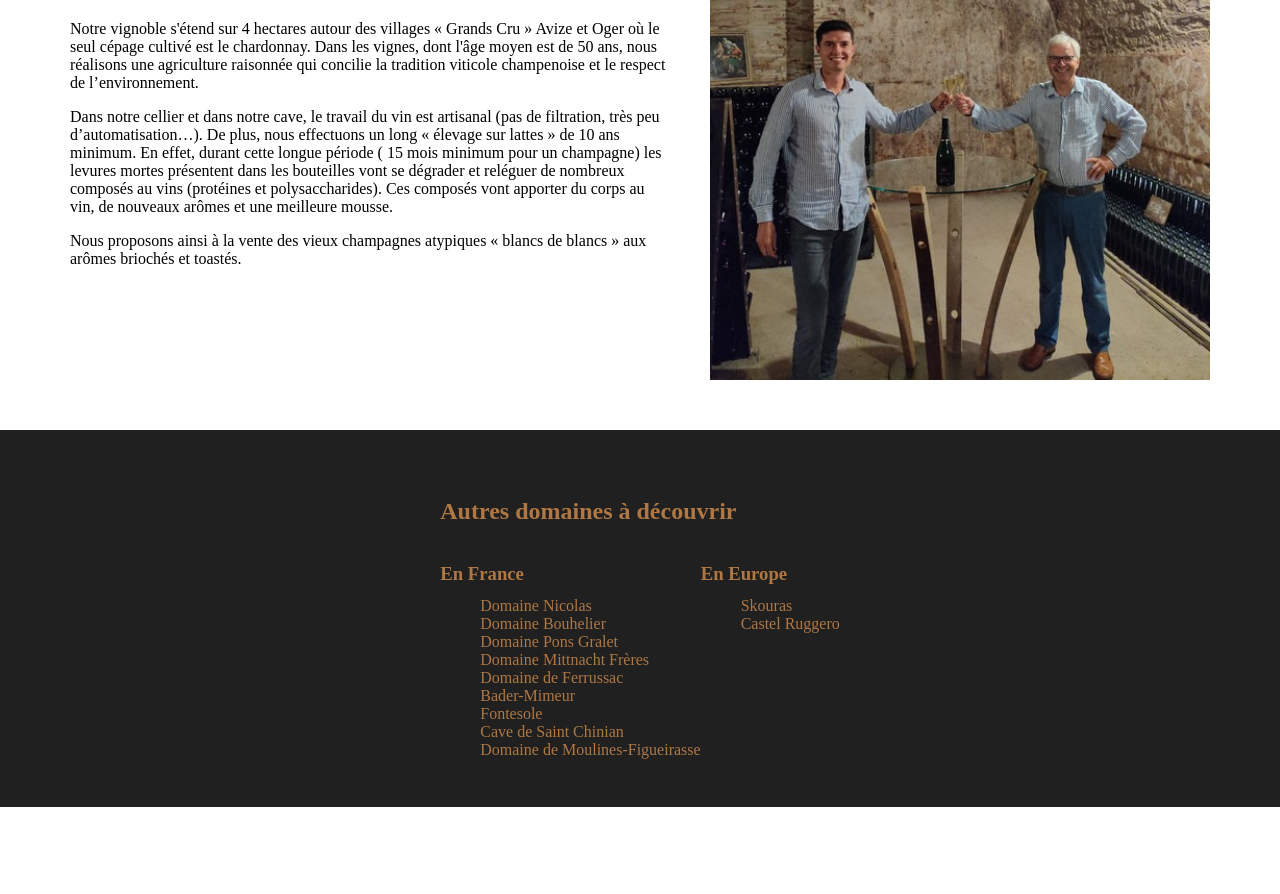
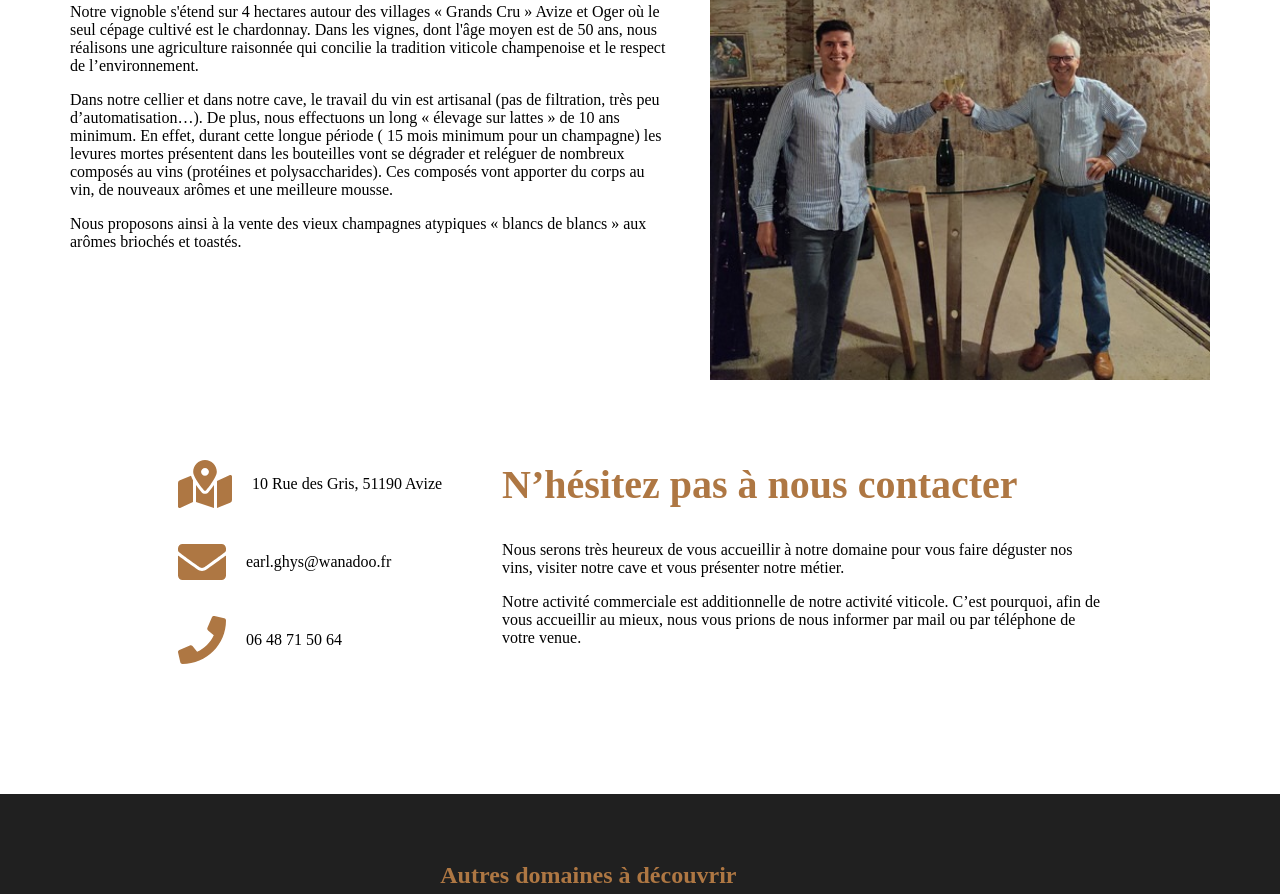
Before and after one commit to OlivierLardenois/champagne-chaleroux, a Gatsby site: page / in a window 1280 px wide. Shown: the part 787-1681 px from the top of the page. Before the commit the page ends 1594 px from the top, so only its background shows below. Built offline with nearby package versions, Linux system fonts and the light colour scheme; Gatsby itself is replaced by a stand-in of ours.

Commit message:
🚧 - Add 2nd section to home page

```diff
--- a/package.json
+++ b/package.json
@@ -3,6 +3,9 @@
   "private": true,
   "version": "0.1.0",
   "dependencies": {
+    "@fortawesome/fontawesome-svg-core": "^1.2.32",
+    "@fortawesome/free-solid-svg-icons": "^5.15.1",
+    "@fortawesome/react-fontawesome": "^0.1.11",
     "@types/react-helmet": "^6.1.0",
     "gatsby": "^2.24.67",
     "gatsby-image": "^2.4.20",
--- a/src/pages/index.tsx
+++ b/src/pages/index.tsx
@@ -1,13 +1,24 @@
+import {
+  faEnvelope,
+  faMapMarkedAlt,
+  faPhone,
+} from "@fortawesome/free-solid-svg-icons";
+import { FontAwesomeIcon } from "@fortawesome/react-fontawesome";
 import { graphql, PageProps } from "gatsby";
 import Img, { FluidObject } from "gatsby-image";
 import React from "react";
 import Layout from "../components/layout";
 import SEO from "../components/seo";
+import styles from "../styles/index.module.css";
 
 type DataProps = {
   background: { childImageSharp: { fluid: FluidObject } };
   family: { childImageSharp: { fluid: FluidObject } };
 };
+
+const ADDRESS = "10 Rue des Gris, 51190 Avize";
+const EMAIL = "earl.ghys@wanadoo.fr";
+const PHONE_NUMBER = "06 48 71 50 64";
 
 const HomePage: React.FC<PageProps<DataProps>> = ({ data }) => (
   <Layout>
@@ -18,7 +29,7 @@ const HomePage: React.FC<PageProps<DataProps>> = ({ data }) => (
         style={{ maxHeight: "500px" }}
       />
     </div>
-    <article
+    <section
       style={{
         display: "flex",
         justifyContent: "center",
@@ -33,7 +44,7 @@ const HomePage: React.FC<PageProps<DataProps>> = ({ data }) => (
           top: "-25px",
         }}
       >
-        <h1 style={{ fontSize: "2.5rem", color: "#AE7743" }}>
+        <h1 className={styles.sectionTitle}>
           Venez visiter notre vignoble et notre cave!
         </h1>
         <p>
@@ -68,7 +79,64 @@ const HomePage: React.FC<PageProps<DataProps>> = ({ data }) => (
       >
         <Img fluid={data.family.childImageSharp.fluid} />
       </div>
-    </article>
+    </section>
+    <section
+      style={{
+        display: "flex",
+        justifyContent: "center",
+        alignItems: "center",
+        marginBottom: "100px",
+      }}
+    >
+      <div className={styles.contactLinkWrapper}>
+        <div>
+          <a
+            target="_blank"
+            rel="noopener noreferrer"
+            href="https://goo.gl/maps/kuQhNUTh4LGPJDn48"
+          >
+            <FontAwesomeIcon icon={faMapMarkedAlt} size="3x" />
+          </a>
+          <a
+            target="_blank"
+            rel="noopener noreferrer"
+            href="https://goo.gl/maps/kuQhNUTh4LGPJDn48"
+          >
+            {ADDRESS}
+          </a>
+        </div>
+        <div>
+          <a href={`mailto:${EMAIL}`}>
+            <FontAwesomeIcon icon={faEnvelope} size="3x" />
+          </a>
+          <a href={`mailto:${EMAIL}`}>{EMAIL}</a>
+        </div>
+        <div>
+          <a href={`tel:+${PHONE_NUMBER}`}>
+            <FontAwesomeIcon icon={faPhone} size="3x" />
+          </a>
+          <a href={`tel:+${PHONE_NUMBER}`}>{PHONE_NUMBER}</a>
+        </div>
+      </div>
+      <div
+        style={{
+          maxWidth: 600,
+          marginLeft: 60,
+        }}
+      >
+        <h1 className={styles.sectionTitle}>N’hésitez pas à nous contacter</h1>
+        <p>
+          Nous serons très heureux de vous accueillir à notre domaine pour vous
+          faire déguster nos vins, visiter notre cave et vous présenter notre
+          métier.
+        </p>
+        <p>
+          Notre activité commerciale est additionnelle de notre activité
+          viticole. C’est pourquoi, afin de vous accueillir au mieux, nous vous
+          prions de nous informer par mail ou par téléphone de votre venue.
+        </p>
+      </div>
+    </section>
   </Layout>
 );
 
@@ -78,14 +146,14 @@ export const query = graphql`
   query {
     background: file(relativePath: { eq: "background.jpg" }) {
       childImageSharp {
-        fluid(maxHeight: 500) {
+        fluid(maxHeight: 500, quality: 100) {
           ...GatsbyImageSharpFluid
         }
       }
     }
     family: file(relativePath: { eq: "family.jpg" }) {
       childImageSharp {
-        fluid(maxWidth: 500) {
+        fluid(maxWidth: 500, quality: 100) {
           ...GatsbyImageSharpFluid
         }
       }
--- /dev/null
+++ b/src/styles/index.module.css
@@ -0,0 +1,32 @@
+.contactLinks {
+  display: flex;
+  flex-direction: column;
+  margin-right: "40px";
+}
+
+.contactLinkWrapper > div {
+  display: flex;
+  align-items: center;
+  margin: 30px 0;
+}
+
+.contactLinkWrapper > div > a {
+  cursor: pointer;
+  color: black;
+  display: inline-block;
+  text-decoration: none;
+}
+
+.contactLinkWrapper > div > a:nth-child(1) {
+  color: #ae7743;
+}
+
+.contactLinkWrapper > div > a:nth-child(2) {
+  margin-left: 20px;
+}
+
+.sectionTitle {
+  font-size: 2.5rem;
+  color: #ae7743;
+  margin-top: 0;
+}
```
Also changed, not shown: 1 other file.
